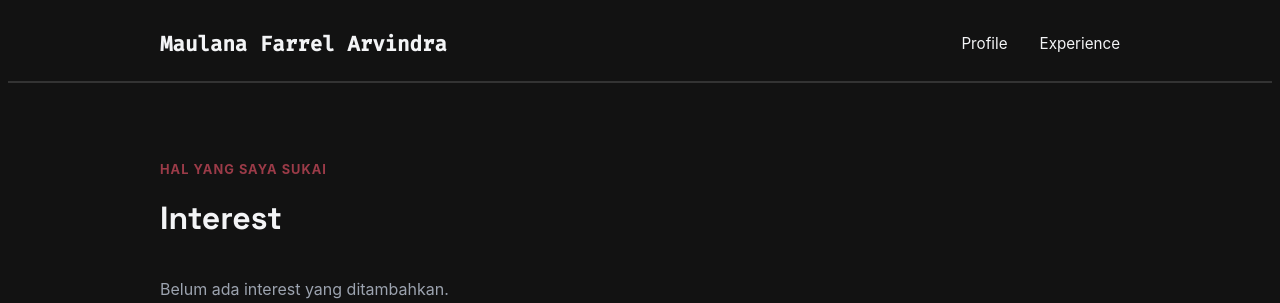
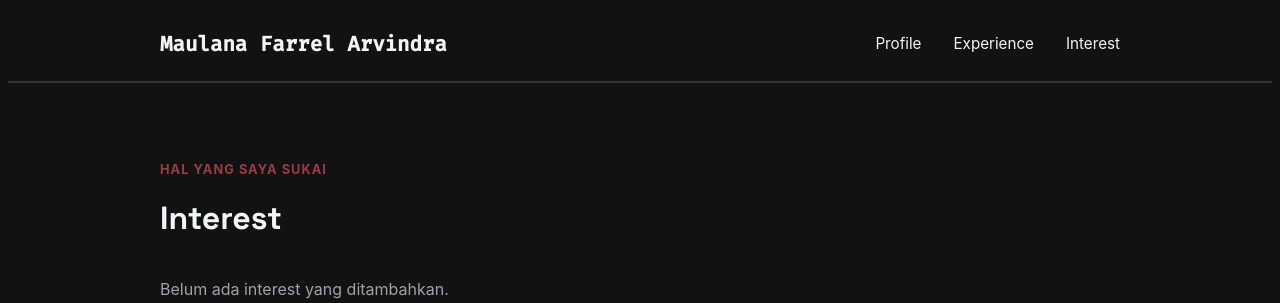
Before and after one commit to farrel-arvindra/myportofolio, a Django app: page /interest/ in a window 1280 px wide. Shown: the top 303 px of the page. Run offline with Django 5.2, Linux system fonts and the light colour scheme; data that the repository does not hold is empty.

Commit message:
menambah link untuk interest di navbar

```diff
--- a/templates/experience.html
+++ b/templates/experience.html
@@ -24,6 +24,7 @@
         <nav>
           <a href="{% url 'main:show_main' %}">Profile</a>
           <a href="{% url 'main:show_experience' %}">Experience</a>
+          <a href="{% url 'main:show_interest' %}">Interest</a>
         </nav>
       </div>
     </header>
--- a/templates/index.html
+++ b/templates/index.html
@@ -24,6 +24,7 @@
         <nav>
           <a href="{% url 'main:show_main' %}">Profile</a>
           <a href="{% url 'main:show_experience' %}">Experience</a>
+          <a href="{% url 'main:show_interest' %}">Interest</a>
         </nav>
       </div>
     </header>
--- a/templates/interest.html
+++ b/templates/interest.html
@@ -22,6 +22,7 @@
         <nav>
           <a href="{% url 'main:show_main' %}">Profile</a>
           <a href="{% url 'main:show_experience' %}">Experience</a>
+          <a href="{% url 'main:show_interest' %}">Interest</a>
         </nav>
       </div>
     </header>
```
